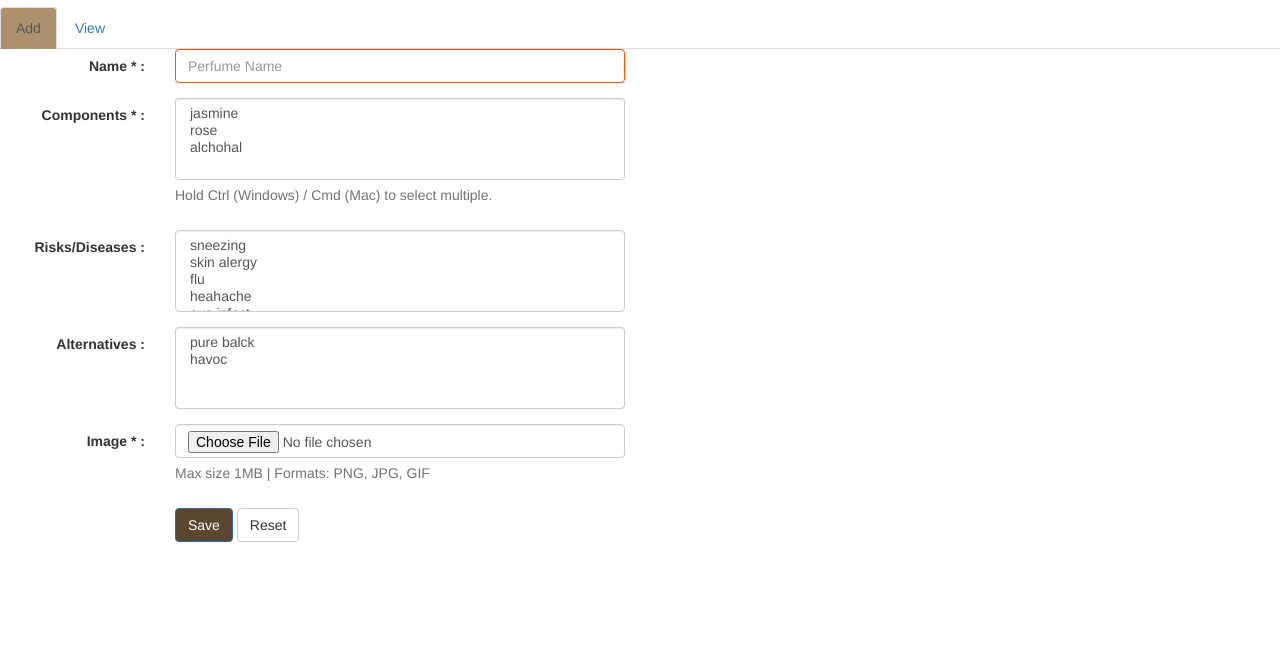
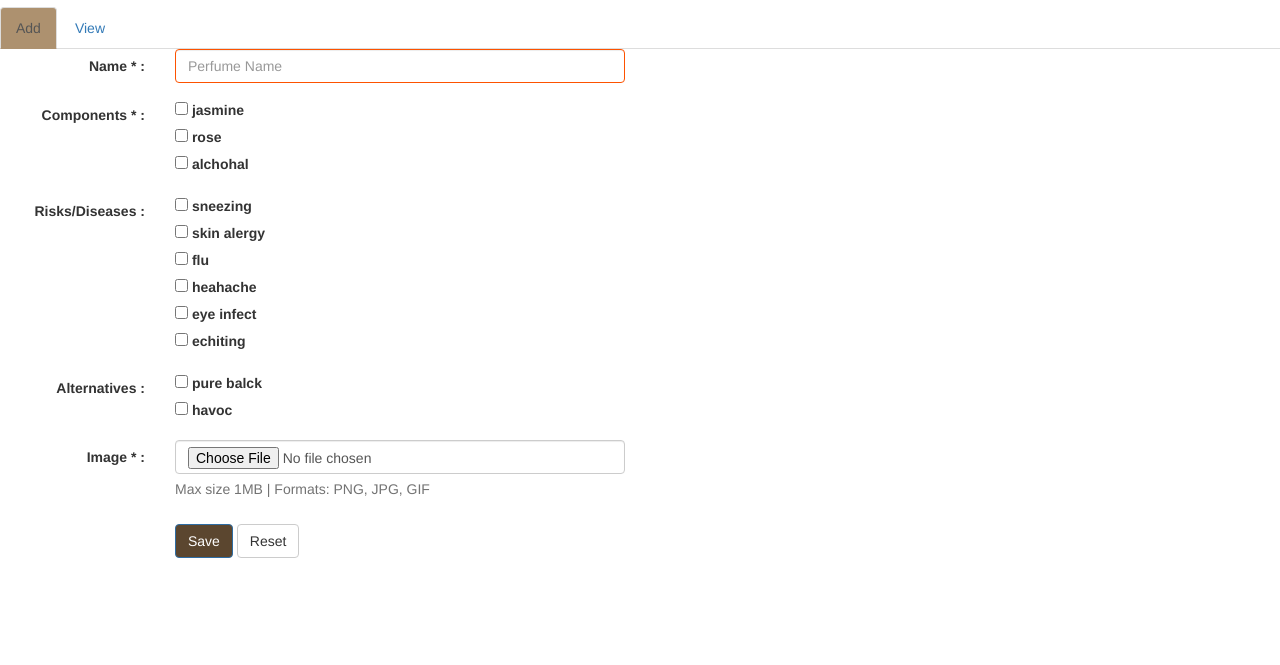
Before and after one commit to superiorawais/scentguard, a CodeIgniter app: page /scentguard/admin/Perfume in a window 1280 px wide. Shown: the part 103-768 px from the top of the page. Run offline with CodeIgniter, Linux system fonts and the light colour scheme; a user stored in the database is signed in; data comes from the database, SQL or seed files in the repository; some libraries are stand-ins or nearby versions.

Commit message:
dropdown changed into checkboxes, and other identified risk section removed

```diff
--- a/application/views/admin/perfume_view.php
+++ b/application/views/admin/perfume_view.php
@@ -51,29 +51,29 @@
 
                                         <div class="form-group">
                                             <label class="col-sm-3 control-label">Components <span class="required">*</span> :</label>
-                                            <div class="col-sm-9">
-                                                <select class="form-control" name="ingredients[]" id="ingredients" multiple required>
+                                            <div class="col-sm-9" id="ingredients">
+                                                <!-- <select class="form-control" name="ingredients[]" id="ingredients" multiple required>
 
                                                 </select>
-                                                <p class="help-block">Hold Ctrl (Windows) / Cmd (Mac) to select multiple.</p>
+                                                <p class="help-block">Hold Ctrl (Windows) / Cmd (Mac) to select multiple.</p> -->
                                             </div>
                                         </div>
 
                                         <div class="form-group">
                                             <label class="col-sm-3 control-label">Risks/Diseases :</label>
-                                            <div class="col-sm-9">
-                                                <select class="form-control" name="risks[]" id="risks" multiple>
+                                            <div class="col-sm-9" id="risks">
+                                                <!-- <select class="form-control" name="risks[]" id="risks" multiple>
 
-                                                </select>
+                                                </select> -->
                                             </div>
                                         </div>
 
                                         <div class="form-group">
                                             <label class="col-sm-3 control-label">Alternatives :</label>
-                                            <div class="col-sm-9">
-                                                <select class="form-control" name="alternatives[]" id="alternatives" multiple>
+                                            <div class="col-sm-9"  id="alternatives">
+                                                <!-- <select class="form-control" name="alternatives[]" id="alternatives" multiple>
 
-                                                </select>
+                                                </select> -->
                                             </div>
                                         </div>
 
@@ -183,29 +183,29 @@
 
                 <div class="form-group">
                     <label class="col-sm-3 control-label">Ingredients <span class="required">*</span> :</label>
-                    <div class="col-sm-9">
-                        <select class="form-control" name="ingredients[]" id="ingredients" multiple required>
+                    <div class="col-sm-9" id="ingredients">
+                        <!-- <select class="form-control" name="ingredients[]" id="ingredients" multiple required>
 
                         </select>
-                        <p class="help-block">Hold Ctrl (Windows) / Cmd (Mac) to select multiple.</p>
+                        <p class="help-block">Hold Ctrl (Windows) / Cmd (Mac) to select multiple.</p> -->
                     </div>
                 </div>
 
                 <div class="form-group">
                     <label class="col-sm-3 control-label">Risks/Diseases :</label>
-                    <div class="col-sm-9">
-                        <select class="form-control" name="risks[]" id="risks" multiple>
+                    <div class="col-sm-9" id="risks">
+                        <!-- <select class="form-control" name="risks[]" id="risks" multiple>
 
-                        </select>
+                        </select> -->
                     </div>
                 </div>
 
                 <div class="form-group">
                     <label class="col-sm-3 control-label">Alternatives :</label>
-                    <div class="col-sm-9">
-                        <select class="form-control" name="alternatives[]" id="alternatives" multiple>
+                    <div class="col-sm-9" id="alternatives">
+                        <!-- <select class="form-control" name="alternatives[]" id="alternatives" multiple>
 
-                        </select>
+                        </select> -->
                     </div>
                 </div>
 
@@ -294,10 +294,24 @@
     function add() {
         var formData = new FormData($('#add')[0]);
 
-        // Convert multiple select values to JSON strings
-        var ingredients = $('select[name="ingredients[]"]').val() || [];
-        var risks = $('select[name="risks[]"]').val() || [];
-        var alternatives = $('select[name="alternatives[]"]').val() || [];
+
+
+        var ingredients = $('input[name="ingredients[]"]:checked').map(function () {
+    return $(this).val();
+}).get();
+
+
+var risks = $('input[name="risks[]"]:checked').map(function () {
+    return $(this).val();
+}).get();
+
+
+var alternatives = $('input[name="alternatives[]"]:checked').map(function () {
+    return $(this).val();
+}).get();
+
+
+
 
         formData.append('ingredients', JSON.stringify(ingredients));
         formData.append('risks', JSON.stringify(risks));
@@ -343,12 +357,23 @@
     function editPerfume() {
         var formData = new FormData($('#edit')[0]);
 
-        // Convert multiple select values to JSON strings
 
 
-        var ingredients = $('#edit select[name="ingredients[]"]').val() || [];
-        var risks = $('#edit select[name="risks[]"]').val() || [];
-        var alternatives = $('#edit select[name="alternatives[]"]').val() || [];
+
+        var ingredients = $('input[name="ingredients[]"]:checked').map(function () {
+    return $(this).val();
+}).get();
+
+
+var risks = $('input[name="risks[]"]:checked').map(function () {
+    return $(this).val();
+}).get();
+
+
+var alternatives = $('input[name="alternatives[]"]:checked').map(function () {
+    return $(this).val();
+}).get();
+
 
 
 
@@ -419,33 +444,32 @@
                         $("#imagePreview").attr("src", "");
                     }
 
-                    // ✅ Ensure `ingredients`, `risks`, and `alternatives` are arrays of IDs (as strings for consistency)
-                    let ingredients = Array.isArray(response.data.ingredients) ?
-                        response.data.ingredients.map(item => String(item.id)) :
-                        [];
+//                     let selectedRisks = String(response.data.risks || "").split(',').map(r => r.trim());
 
-                    let risks = Array.isArray(response.data.risks) ?
-                        response.data.risks.map(item => String(item.id)) :
-                        [];
+// let selectedAlternatives = String(response.data['alternatives'] || "").split(',').map(r => r.trim());
+// let selectedIngredients = String(response.data['ingredients'] || "").split(',').map(r => r.trim());
 
-                    let alternatives = Array.isArray(response.data.alternatives) ?
-                        response.data.alternatives.map(item => String(item.id)) :
-                        [];
+// console.log("Selected risks:", response.data.risks);
+
+// populateCheckboxes("#edit #risks", response.risks, "risks", selectedRisks);
+// populateCheckboxes("#edit #alternatives", response.alternatives, "alternatives", selectedAlternatives);
+// populateCheckboxes("#edit #ingredients", response.ingredients, "ingredients", selectedIngredients);
+
+// loadDropdownDataForEdit("#edit", response.data);
+let selectedData = {
+    ingredients: (response.data.ingredients || []).map(x => String(x.id || x)).join(','),
+    risks: (response.data.risks || []).map(x => String(x.id || x)).join(','),
+    alternatives: (response.data.alternatives || []).map(x => String(x.id || x)).join(',')
+};
+
+loadDropdownDataForEdit("#edit", selectedData);
 
 
 
-                    // ✅ Select Matching Options
-                    $("#edit #ingredients option").each(function() {
-                        $(this).prop("selected", ingredients.includes($(this).val()));
-                    });
 
-                    $("#edit #risks option").each(function() {
-                        $(this).prop("selected", risks.includes($(this).val()));
-                    });
 
-                    $("#edit #alternatives option").each(function() {
-                        $(this).prop("selected", alternatives.includes($(this).val()));
-                    });
+
+
 
 
 
@@ -465,16 +489,34 @@
     }
 
 
+    // function loadDropdownData(container) {
+    //     // console.log(container +  " #ingredients");
+    //     $.ajax({
+    //         url: "<?= base_url('admin/Perfume/getDropdownData'); ?>",
+    //         type: "GET",
+    //         dataType: "json",
+    //         success: function(response) {
+    //             populateCheckboxes(container + " #ingredients", response.ingredients,"ingredients");
+    //             populateCheckboxes(container + " #risks", response.risks,"risks");
+    //             populateCheckboxes(container + " #alternatives", response.alternatives,"alternatives");
+    //         },
+    //         error: function() {
+    //             alert("Failed to fetch dropdown data.");
+    //         }
+    //     });
+    // }
+
+
+
     function loadDropdownData(container) {
-        // console.log(container +  " #ingredients");
     $.ajax({
         url: "<?= base_url('admin/Perfume/getDropdownData'); ?>",
         type: "GET",
         dataType: "json",
         success: function(response) {
-                populateDropdown(container + " #ingredients", response.ingredients);
-                populateDropdown(container + " #risks", response.risks);
-             populateDropdown(container + " #alternatives", response.alternatives);
+            populateCheckboxes(container + " #ingredients", response.ingredients, "ingredients");
+            populateCheckboxes(container + " #risks", response.risks, "risks");
+            populateCheckboxes(container + " #alternatives", response.alternatives, "alternatives");
         },
         error: function() {
             alert("Failed to fetch dropdown data.");
@@ -482,12 +524,54 @@
     });
 }
 
-    function populateDropdown(selector, data) {
+
+
+function loadDropdownDataForEdit(container, selectedData) {
+    $.ajax({
+        url: "<?= base_url('admin/Perfume/getDropdownData'); ?>",
+        type: "GET",
+        dataType: "json",
+        success: function(response) {
+            const selectedIngredients = String(selectedData.ingredients || "").split(',').map(r => r.trim());
+            const selectedRisks = String(selectedData.risks || "").split(',').map(r => r.trim());
+            const selectedAlternatives = String(selectedData.alternatives || "").split(',').map(r => r.trim());
+
+
+            console.log(selectedData.ingredients);
+            populateCheckboxes(container + " #ingredients", response.ingredients, "ingredients", selectedIngredients);
+            populateCheckboxes(container + " #risks", response.risks, "risks", selectedRisks);
+            populateCheckboxes(container + " #alternatives", response.alternatives, "alternatives", selectedAlternatives);
+        },
+        error: function() {
+            alert("Failed to fetch dropdown data.");
+        }
+    });
+}
+
+
+
+    // function populateDropdown(selector, data) {
+    //     $(selector).empty();
+    //     $.each(data, function(index, item) {
+    //         $(selector).append(new Option(item.name, item.id));
+    //     });
+    // }
+
+
+    function populateCheckboxes(selector, data, name, selectedValues = []) {
     $(selector).empty();
     $.each(data, function(index, item) {
-            $(selector).append(new Option(item.name, item.id));
+        const isChecked = selectedValues.includes(String(item.id)) ? "checked" : "";
+        const checkbox = `
+            <div class="form-check">
+                <input class="form-check-input" type="checkbox" name="${name}[]" value="${item.id}" id="${name}_${item.id}" ${isChecked}>
+                <label class="form-check-label" for="${name}_${item.id}">${item.name}</label>
+            </div>
+        `;
+        $(selector).append(checkbox);
     });
 }
+
 
 
 
--- a/application/views/user/perfume_details_view.php
+++ b/application/views/user/perfume_details_view.php
@@ -38,14 +38,14 @@
             <?php endif; ?>
 
             <!-- Safe Risks -->
-            <?php if (!empty($perfume['SafeRisks'])): ?>
+            <!-- <?php if (!empty($perfume['SafeRisks'])): ?>
                 <div class="safe-risks mb-2">
                     <h6>Other Identified Risks:</h6>
                     <?php foreach ($perfume['SafeRisks'] as $risk): ?>
                         <span class="badge bg-success text-white me-1 mb-1"><?= htmlspecialchars($risk) ?></span>
                     <?php endforeach; ?>
                 </div>
-            <?php endif; ?>
+            <?php endif; ?> -->
 
             <!-- Safety Rating -->
             <div class="safety-rating mt-3">
```
Also changed, not shown: application/views/layouts/userTemplate.php (+43 -19 lines), application/views/user/signup_view.php (+32 -11 lines), uploads/perfume/1745220561_2.jpg (deleted), uploads/perfume/1747030645_bg_new.jpeg (renamed from uploads/perfume/1745220710_bg_new.jpeg), 1 other file. Lines whose indentation alone changed are shown as unchanged.
